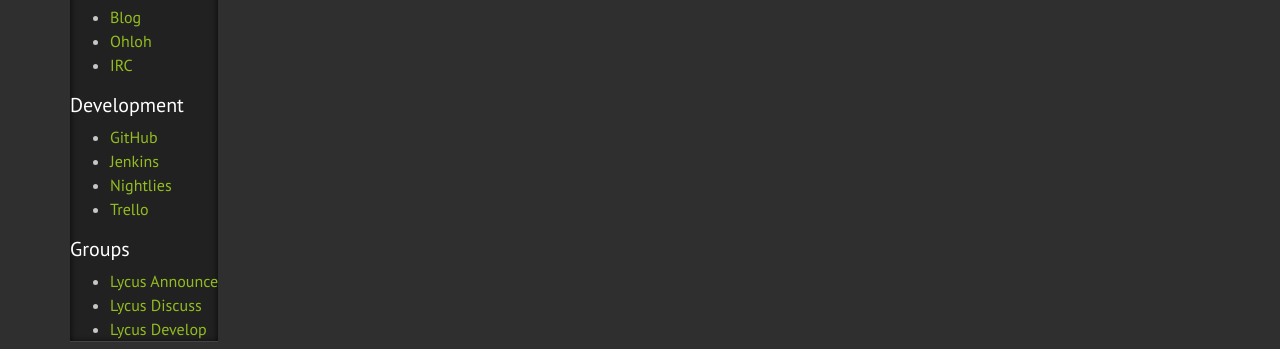
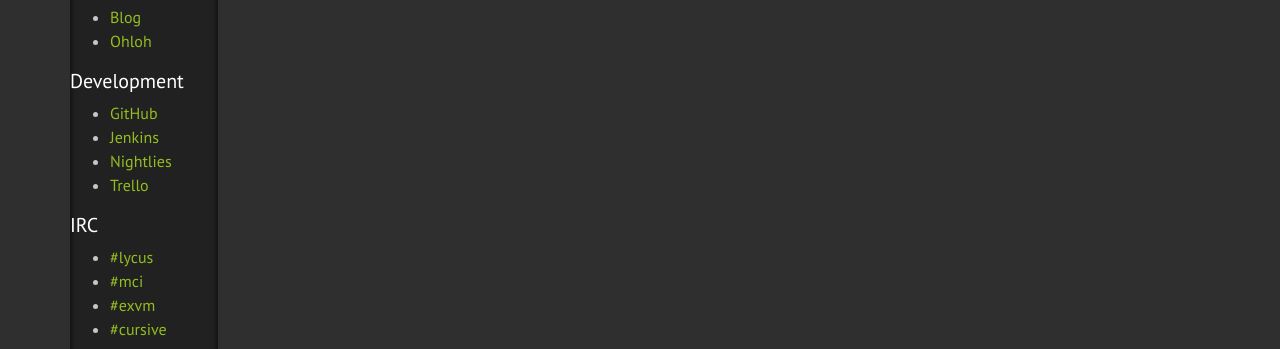
Before and after one commit to lycus/lycus.github.com, a plain HTML site: page index.html in a window 1280 px wide. Shown: the part 226-575 px from the top of the page. Drawn offline with nearby package versions, Linux system fonts and the light colour scheme.

Commit message:
Extract IRC into its own section in the well.

```diff
--- a/index.html
+++ b/index.html
@@ -35,9 +35,6 @@
                             <li>
                                 <a href="http://www.ohloh.net/p/mci">Ohloh</a>
                             </li>
-                            <li>
-                                <a href="irc://irc.oftc.net/lycus">IRC</a>
-                            </li>
                         </ul>
                         <h5>Development</h5>
                         <ul>
@@ -52,6 +49,21 @@
                             </li>
                             <li>
                                 <a href="http://trello.com/lycus">Trello</a>
+                            </li>
+                        </ul>
+                        <h5>IRC</h5>
+                        <ul>
+                            <li>
+                                <a href="irc://irc.oftc.net/lycus">#lycus</a>
+                            </li>
+                            <li>
+                                <a href="irc://irc.oftc.net/mci">#mci</a>
+                            </li>
+                            <li>
+                                <a href="irc://irc.oftc.net/exvm">#exvm</a>
+                            </li>
+                            <li>
+                                <a href="irc://irc.oftc.net/cursive">#cursive</a>
                             </li>
                         </ul>
                         <h5>Groups</h5>
```
